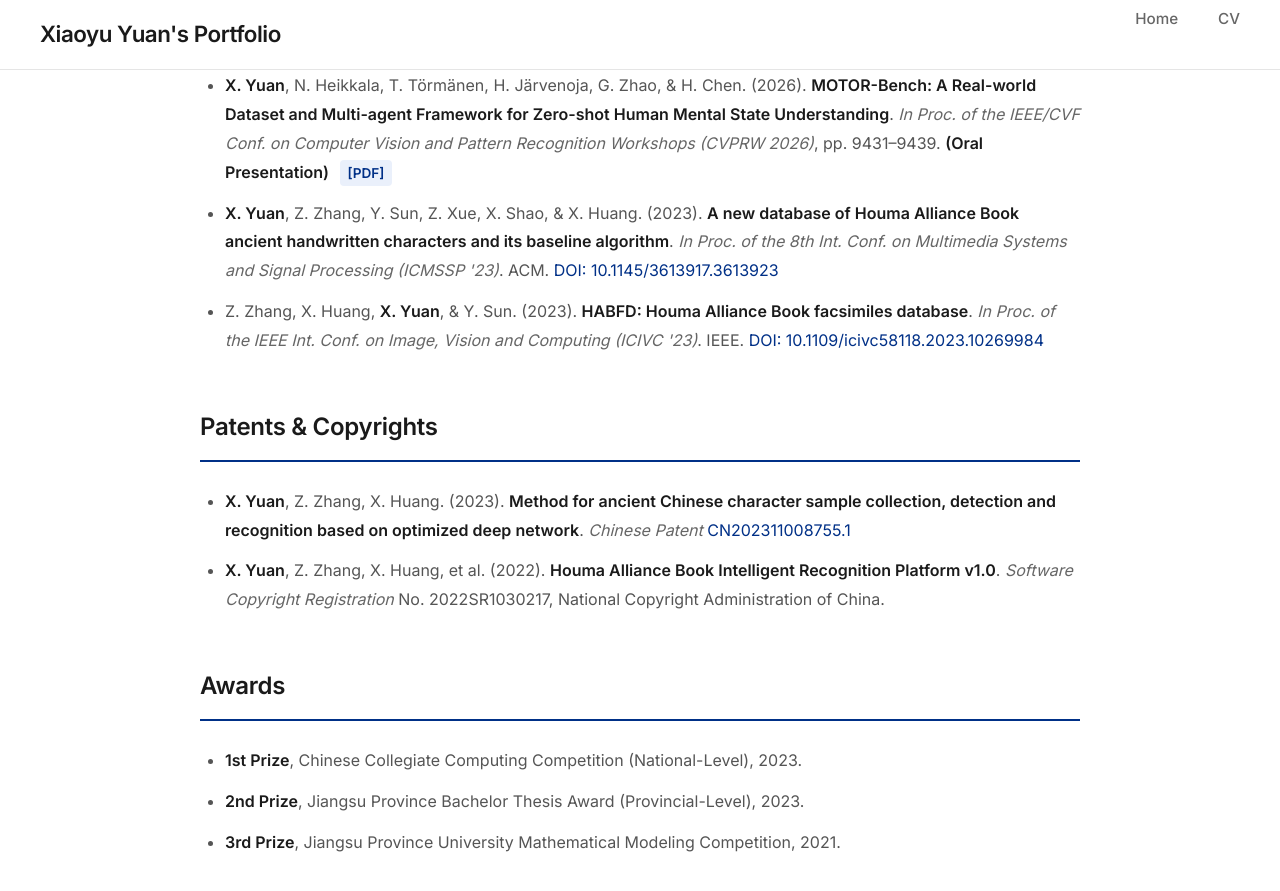
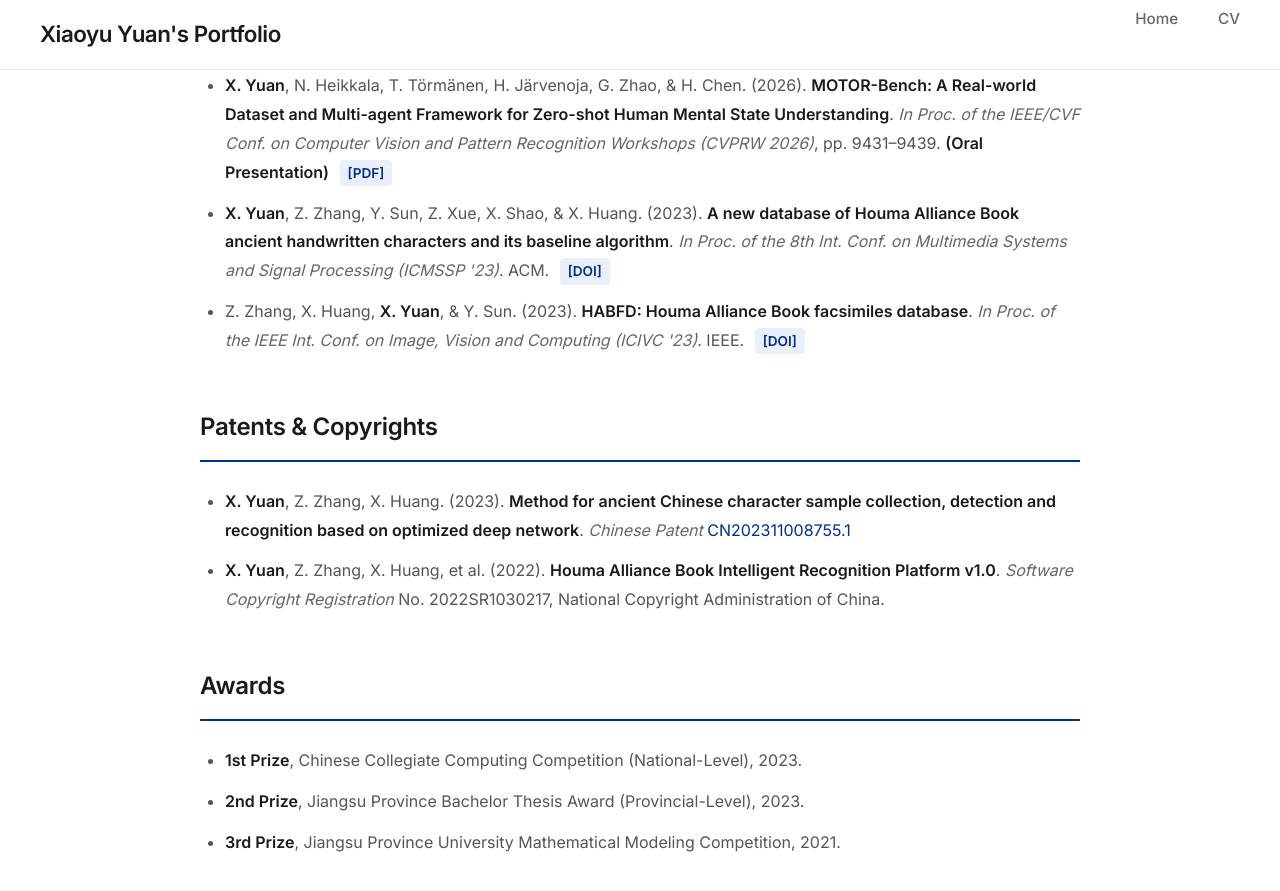
Before and after one commit to XiaoyuYuan19/portfolio, a Jekyll site: the page built from index.md, in a window 1280 px wide and 900 px high, scrolled down 597 px. Shown: the top 891 px of the window. Built offline with Jekyll 4.4.1, drawn with Linux system fonts in a browser that asks for light colours.

Commit message:
Unify other two publications with [DOI] badge style

```diff
--- a/_layouts/default.html
+++ b/_layouts/default.html
@@ -420,8 +420,8 @@
         <h2>Publications</h2>
         <ul>
           <li><strong>X. Yuan</strong>, N. Heikkala, T. Törmänen, H. Järvenoja, G. Zhao, & H. Chen. (2026). <strong>MOTOR-Bench: A Real-world Dataset and Multi-agent Framework for Zero-shot Human Mental State Understanding</strong>. <em>In Proc. of the IEEE/CVF Conf. on Computer Vision and Pattern Recognition Workshops (CVPRW 2026)</em>, pp. 9431–9439. <strong>(Oral Presentation)</strong> <a href="https://openaccess.thecvf.com/content/CVPR2026W/AI4RWC/papers/Yuan_MOTOR-Bench_A_Real-world_Dataset_and_Multi-agent_Framework_for_Zero-shot_Human_CVPRW_2026_paper.pdf" target="_blank" class="pdf-link">[PDF]</a></li>
-          <li><strong>X. Yuan</strong>, Z. Zhang, Y. Sun, Z. Xue, X. Shao, & X. Huang. (2023). <strong>A new database of Houma Alliance Book ancient handwritten characters and its baseline algorithm</strong>. <em>In Proc. of the 8th Int. Conf. on Multimedia Systems and Signal Processing (ICMSSP '23)</em>. ACM. <a href="https://doi.org/10.1145/3613917.3613923">DOI: 10.1145/3613917.3613923</a></li>
-          <li>Z. Zhang, X. Huang, <strong>X. Yuan</strong>, & Y. Sun. (2023). <strong>HABFD: Houma Alliance Book facsimiles database</strong>. <em>In Proc. of the IEEE Int. Conf. on Image, Vision and Computing (ICIVC '23)</em>. IEEE. <a href="https://doi.org/10.1109/icivc58118.2023.10269984">DOI: 10.1109/icivc58118.2023.10269984</a></li>
+          <li><strong>X. Yuan</strong>, Z. Zhang, Y. Sun, Z. Xue, X. Shao, & X. Huang. (2023). <strong>A new database of Houma Alliance Book ancient handwritten characters and its baseline algorithm</strong>. <em>In Proc. of the 8th Int. Conf. on Multimedia Systems and Signal Processing (ICMSSP '23)</em>. ACM. <a href="https://doi.org/10.1145/3613917.3613923" target="_blank" class="pdf-link">[DOI]</a></li>
+          <li>Z. Zhang, X. Huang, <strong>X. Yuan</strong>, & Y. Sun. (2023). <strong>HABFD: Houma Alliance Book facsimiles database</strong>. <em>In Proc. of the IEEE Int. Conf. on Image, Vision and Computing (ICIVC '23)</em>. IEEE. <a href="https://doi.org/10.1109/icivc58118.2023.10269984" target="_blank" class="pdf-link">[DOI]</a></li>
         </ul>
       </section>
 
```
